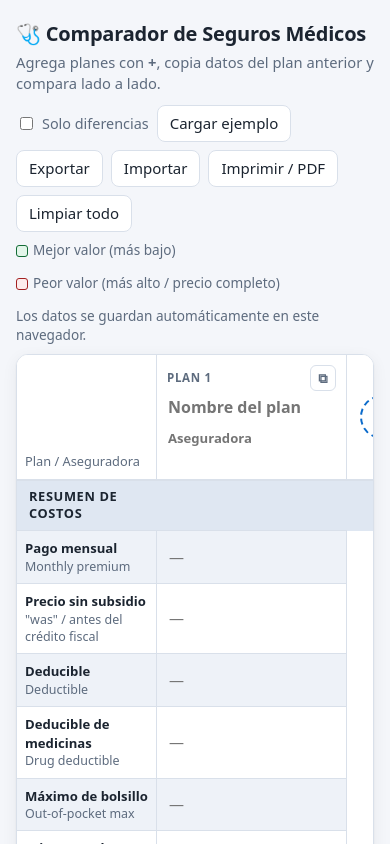
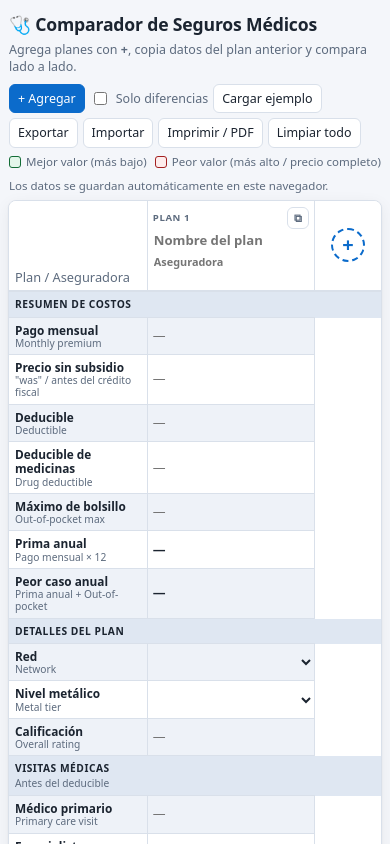
Before and after one commit to fnabelardo/insurance-compare, a plain HTML site: page index.html in a window 390 px wide. Shown: the top 844 px of the page. Drawn offline with Linux system fonts and the light colour scheme.

Commit message:
Vista móvil: letra más pequeña y 2 planes visibles en pantalla
Co-Authored-By: Claude Opus 5.5 <noreply@anthropic.com>

```diff
--- a/index.html
+++ b/index.html
@@ -72,10 +72,11 @@ thead th{position:sticky;top:0;z-index:3;background:var(--surface);border-bottom
 thead th.lbl{z-index:4;vertical-align:bottom;color:var(--muted);font-size:.8rem;font-weight:500}
 .planhead{width:var(--col-w);min-width:var(--col-w);padding:10px 10px 8px;border-right:1px solid var(--border);text-align:left;vertical-align:top}
 .planhead .num{font-size:.72rem;color:var(--muted);text-transform:uppercase;letter-spacing:.06em;display:flex;justify-content:space-between;align-items:center}
-.planhead input{width:100%;border:1px solid transparent;border-radius:6px;background:transparent;color:inherit;font:inherit;padding:4px 6px;margin-left:-6px}
-.planhead input:hover{border-color:var(--border)}
-.planhead input:focus{outline:none;border-color:var(--accent)}
-.planhead input.name{font-weight:700;color:var(--accent);font-size:1rem}
+.planhead input,.planhead textarea{width:100%;border:1px solid transparent;border-radius:6px;background:transparent;color:inherit;font:inherit;padding:4px 6px;margin-left:-6px;display:block}
+.planhead textarea.name{resize:none;overflow:hidden;line-height:1.25}
+.planhead input:hover,.planhead textarea:hover{border-color:var(--border)}
+.planhead input:focus,.planhead textarea:focus{outline:none;border-color:var(--accent)}
+.planhead .name{font-weight:700;color:var(--accent);font-size:1rem}
 .planhead input.carrier{font-size:.82rem;color:var(--muted)}
 .planhead .actions{display:flex;gap:4px}
 .icon{border:1px solid var(--border);background:var(--surface);color:var(--muted);border-radius:6px;width:26px;height:26px;display:inline-grid;place-items:center;padding:0;font-size:13px}
@@ -94,10 +95,40 @@ th.addhead{width:70px;min-width:70px;vertical-align:middle;text-align:center;pos
 .menu hr{border:0;border-top:1px solid var(--border);margin:6px 0}
 footer{max-width:1400px;margin:0 auto;padding:0 16px 30px;color:var(--muted);font-size:.8rem}
 
+.mobile-add{display:none}
+/* Celular: etiqueta + 2 planes caben exactamente en el ancho de la pantalla */
 @media (max-width:640px){
-  :root{--label-w:140px;--col-w:190px}
-  h1{font-size:1.25rem}
-  .lbl{font-size:.82rem;padding:8px}
+  :root{
+    --label-w:clamp(92px,28vw,130px);
+    --col-w:max(108px,calc((100vw - 18px - var(--label-w)) / 2));
+  }
+  body{font-size:13px}
+  header.top{padding:12px 9px 6px;gap:8px}
+  h1{font-size:1.1rem}
+  .sub{font-size:.78rem}
+  .toolbar{gap:5px}
+  .btn{padding:5px 8px;font-size:.78rem;border-radius:6px}
+  .toggle{font-size:.78rem}
+  .mobile-add{display:inline-block}
+  .legend{padding:0 9px 6px;gap:8px;font-size:.72rem}
+  main{padding:0 8px 24px}
+  .wrap{border-radius:8px}
+  .lbl{font-size:.74rem;padding:5px 6px;line-height:1.2}
+  .lbl small{font-size:.64rem}
+  td.cell input,td.cell select,td.cell textarea{padding:6px 5px;font-size:.8rem}
+  td.calc{padding:6px 5px;font-size:.8rem}
+  tr.section th{padding:5px 6px;font-size:.64rem}
+  tr.section th span{display:block;margin:0}
+  .planhead{padding:6px 5px 5px}
+  .planhead .num{font-size:.6rem;flex-wrap:wrap;gap:3px}
+  .planhead input,.planhead textarea{padding:2px 4px;margin-left:-4px}
+  .planhead .name{font-size:.82rem}
+  .planhead input.carrier{font-size:.68rem}
+  .icon{width:22px;height:22px;font-size:11px}
+  .wins{font-size:.64rem;margin-top:3px}
+  th.addhead,td.addcol{width:52px;min-width:52px}
+  .plus{width:34px;height:34px;font-size:20px}
+  footer{padding:0 9px 20px;font-size:.7rem}
 }
 @media print{
   .toolbar,.legend,th.addhead,td.addcol,.planhead .actions,footer,.menu{display:none!important}
@@ -115,6 +146,7 @@ footer{max-width:1400px;margin:0 auto;padding:0 16px 30px;color:var(--muted);fon
     <p class="sub">Agrega planes con <b>+</b>, copia datos del plan anterior y compara lado a lado.</p>
   </div>
   <div class="toolbar">
+    <button class="btn primary mobile-add addtrigger" id="btnAddTop">+ Agregar</button>
     <label class="toggle"><input type="checkbox" id="onlyDiff"> Solo diferencias</label>
     <button class="btn" id="btnExample">Cargar ejemplo</button>
     <button class="btn" id="btnExport">Exportar</button>
@@ -288,12 +320,12 @@ function render(){
         <button class="icon" data-act="dup" title="Duplicar este plan">⧉</button>
         ${n>1?`<button class="icon del" data-act="del" title="Eliminar plan">✕</button>`:''}
       </span></div>
-      <input class="name" data-field="name" placeholder="Nombre del plan" value="${esc(p.name)}">
+      <textarea class="name" data-field="name" rows="1" placeholder="Nombre del plan">${esc(p.name)}</textarea>
       <input class="carrier" data-field="carrier" placeholder="Aseguradora" value="${esc(p.carrier)}">
       <div class="wins"></div>
     </th>`;
   });
-  h += `<th class="addhead"><button class="plus" id="btnAdd" title="Agregar otro seguro" aria-label="Agregar otro seguro">+</button></th></tr></thead><tbody>`;
+  h += `<th class="addhead"><button class="plus addtrigger" id="btnAdd" title="Agregar otro seguro" aria-label="Agregar otro seguro">+</button></th></tr></thead><tbody>`;
 
   SECTIONS.forEach(sec => {
     h += `<tr class="section"><th>${esc(sec.title)}${sec.note?`<span>${esc(sec.note)}</span>`:''}</th>${'<td></td>'.repeat(n)}<td class="addcol"></td></tr>`;
@@ -318,8 +350,11 @@ function render(){
   });
   h += '</tbody>';
   grid.innerHTML = h;
+  fitNames();
   refresh();
 }
+function fitName(el){ el.style.height = 'auto'; el.style.height = el.scrollHeight + 2 + 'px'; }
+function fitNames(){ grid.querySelectorAll('th.planhead .name').forEach(fitName); }
 
 function refresh(){
   const wins = state.plans.map(()=>0);
@@ -354,7 +389,13 @@ function refresh(){
 grid.addEventListener('input', e => {
   const t = e.target;
   const head = t.closest('th.planhead');
-  if (head){ state.plans[+head.dataset.plan][t.dataset.field] = t.value; save(); return; }
+  if (head){
+    if (t.classList.contains('name')){
+      if (/\n/.test(t.value)) t.value = t.value.replace(/\n+/g, ' ');
+      fitName(t);
+    }
+    state.plans[+head.dataset.plan][t.dataset.field] = t.value; save(); return;
+  }
   const td = t.closest('td.cell');
   if (!td) return;
   state.plans[+td.dataset.plan].values[t.dataset.key] = t.value;
@@ -402,13 +443,17 @@ menu.addEventListener('click', e => {
   menu.hidden = true; save(); render();
   const wrap = document.querySelector('.wrap');
   wrap.scrollTo({ left: wrap.scrollWidth, behavior: 'smooth' });
-  const heads = grid.querySelectorAll('th.planhead input.name');
+  const heads = grid.querySelectorAll('th.planhead .name');
   heads[heads.length-1].focus({ preventScroll:true });
   heads[heads.length-1].select();
 });
-document.addEventListener('click', e => { if (!menu.hidden && !menu.contains(e.target) && e.target.id !== 'btnAdd') menu.hidden = true; });
+document.getElementById('btnAddTop').addEventListener('click', e => openMenu(e.currentTarget));
+document.addEventListener('click', e => { if (!menu.hidden && !menu.contains(e.target) && !e.target.closest('.addtrigger')) menu.hidden = true; });
+// iOS hace zoom al tocar campos con letra < 16px; esto lo evita (iOS sigue permitiendo pellizcar para zoom)
+if (/iPhone|iPad|iPod/.test(navigator.userAgent)) document.querySelector('meta[name=viewport]').content = 'width=device-width, initial-scale=1, maximum-scale=1';
 document.addEventListener('keydown', e => { if (e.key === 'Escape') menu.hidden = true; });
-window.addEventListener('resize', () => menu.hidden = true);
+window.addEventListener('resize', () => { menu.hidden = true; fitNames(); });
+grid.addEventListener('keydown', e => { if (e.key === 'Enter' && e.target.classList.contains('name')) { e.preventDefault(); e.target.blur(); } });
 
 document.getElementById('onlyDiff').addEventListener('change', refresh);
 document.getElementById('btnPrint').addEventListener('click', () => window.print());
```
